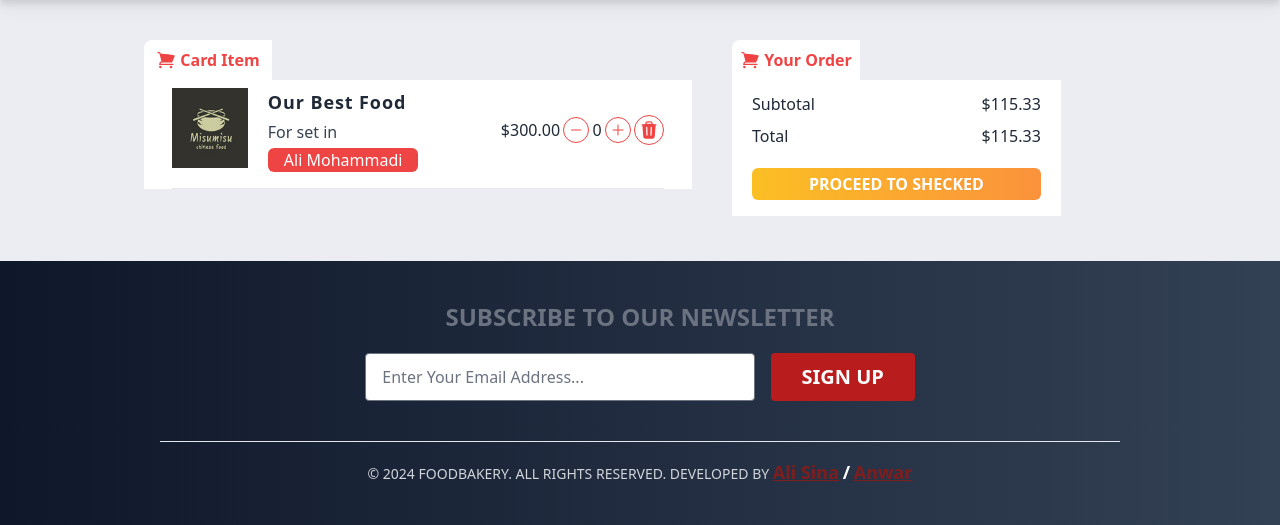
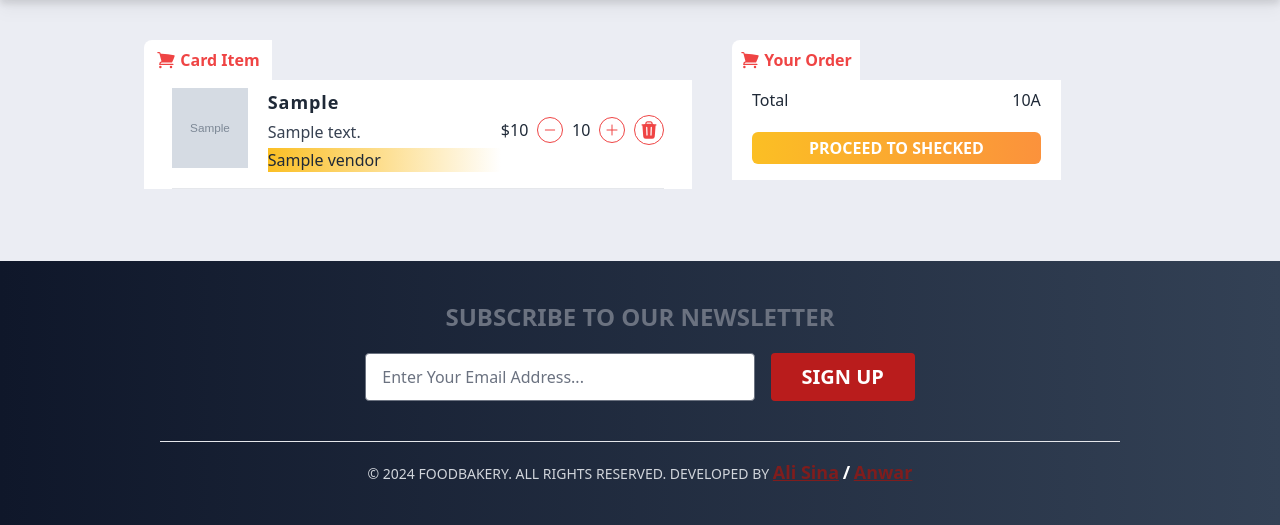
Before and after one commit to Ali-Sina-255/Final-Django-Multi-vendor-restaurant, a Django app: template templates/marketplace/cart.html in a window 1280 px wide. Shown: the part 80-605 px from the top of the page. Run offline with Django 5.2, Linux system fonts and the light colour scheme; the template is opened without the code that fills it: most values are stand-ins (such as "Sample title", 1, 10 or a date in 2020); grey boxes marked "Sample" are stand-in pictures; style sheets or scripts are compiled from the project's sources; some libraries are stand-ins or nearby versions.

Commit message:
cart with ajax

```diff
--- a/config/static/assets/Js/scripts.js
+++ b/config/static/assets/Js/scripts.js
@@ -127,6 +127,7 @@ $(document).ready(function () {
     }
   }
 
+  $(document).ready(function() {
   $(".add_hour").on("click", function (e) {
     e.preventDefault();
     var day = document.getElementById("id_day").value;
@@ -135,7 +136,9 @@ $(document).ready(function () {
     var is_closed = document.getElementById("id_is_closed").checked;
     var csrf_token = $("input[name=csrfmiddlewaretoken]").val();
     var url = document.getElementById("add_hour_url").value;
-    console.log(day, from_hour, to_hour, closed, csrf_token);
+
+    console.log(day, from_hour, to_hour, is_closed, csrf_token);
+
     if (is_closed) {
       is_closed = "True";
       condition = 'day != ""';
@@ -143,6 +146,7 @@ $(document).ready(function () {
       is_closed = "False";
       condition = 'day != "" && from_hour != "" && to_hour != ""';
     }
+
     if (eval(condition)) {
       $.ajax({
         type: "POST",
@@ -156,22 +160,23 @@ $(document).ready(function () {
         },
         success: function (response) {
           if (response.status == "success") {
+            let html;
             if (response.is_closed == "Closed") {
-              html =
-                "<tr id='hour-'+response.id+'><td><b>" +
-                response.day +
-                "</b></td><td>Closed</td><td><a class='remove_hour' data-url='/accounts/vendor/opening_hours/remove/'+response.id+'/'>Remove</a></td></tr>";
+              html = `
+                <tr id="hour-${response.id}">
+                  <td><b>${response.day}</b></td>
+                  <td>Closed</td>
+                  <td><a href="#" class="remove_hour" data-url="/accounts/vendor/opening_hours/remove/${response.id}/">Remove</a></td>
+                </tr>`;
             } else {
-              html =
-                "<tr id='hour-'+response.id+'><td><b>" +
-                response.day +
-                "</b></td><td>" +
-                response.from_hour +
-                " - " +
-                response.to_hour +
-                "</td><td><a class='remove_hour' data-url='/accounts/vendor/opening_hours/remove/'+response.id+'>Remove</a></td></tr>";
+              html = `
+                <tr id="hour-${response.id}">
+                  <td><b>${response.day}</b></td>
+                  <td>${response.from_hour} - ${response.to_hour}</td>
+                  <td><a href="#" class="remove_hour" data-url="/accounts/vendor/opening_hours/remove/${response.id}/">Remove</a></td>
+                </tr>`;
             }
-            $(".opening_hours").append(html);
+            $("table tbody").append(html);
             document.getElementById("opening_hours").reset();
           } else {
             swal(response.message, "", "error");
@@ -179,21 +184,23 @@ $(document).ready(function () {
         },
       });
     } else {
-      swal("Please fill the fill");
+      swal("Please fill in all required fields");
     }
   });
 
   $(document).on("click", ".remove_hour", function (e) {
     e.preventDefault();
-    url = $(this).attr("data-url");
+    var url = $(this).attr("data-url");
     $.ajax({
       type: "GET",
       url: url,
       success: function (response) {
         if (response.status == "success") {
-          document.getElementById("hour-" + response.id).remove();
+          $("#hour-" + response.id).remove();
         }
       },
     });
   });
 });
+
+});
--- a/templates/base.html
+++ b/templates/base.html
@@ -38,6 +38,8 @@
 
 		<!-- Footer -->
 		{% include 'includes/footer.html' %}
+		<script src="https://ajax.googleapis.com/ajax/libs/jquery/3.4.1/jquery.min.js"></script>
+
 		<script src="{% static 'assets/Js/script_slider.js' %}"></script>
 		<script src="{% static 'assets/Js/darkMode.js' %}"></script>
 		<script src="{% static 'assets/Js/responsive_codes.js' %}"></script>
--- a/templates/marketplace/cart.html
+++ b/templates/marketplace/cart.html
@@ -2,8 +2,7 @@
 {% load static %}
 
 {% block content %}
-<!-- Main -->
-    <div class="md:flex mx-5 mb-8 md:mx-0">
+  <div class="md:flex mx-5 mb-8 md:mx-0">
       <!-- Suggested restaurant section -->
       <main class="mt-10 w-full md:flex md:gap-x-10 md:ml-36 md:mx-0">
         <!-- seggested section -->
@@ -32,13 +31,18 @@
                   </div>
                 </div>
                 <div class="w-full" style="background-color: #fff">
+                     <div class="text-center p-5" id='empty_cart' style='display:none'>
+                            <h3>Cart is empty</h3>
+                    </div>
                   <ul class="pt-2 md:mx-5 px-2">
+                     {% if cart_item %}
+                    {% for item in cart_item %}
                     <!--first items -->
                     <li class="flex mb-10 border-b pb-4">
                       <div class="">
                         <img
                           class="w-[80px] h-[80px]"
-                          src="/assets/images/Other Images/fb-restaurant-02.jpg"
+                          src="{{item.food_item.image.url}}"
                           alt=""
                         />
                       </div>
@@ -46,22 +50,20 @@
                         class="ml-5 md:w-[50%] flex flex-col space-y-1 w-[50%]"
                       >
                         <h2 class="font-bold text-lg tracking-wider">
-                          Our Best Food
+                         {{item.food_item|truncatechars:35}}
                         </h2>
-                        <span class="text-gray-700">For set in</span>
-                        <button
-                          class="bg-red-500 text-white md:w-fit px-4 rounded-md"
-                        >
-                          Ali Mohammadi
-                        </button>
+                        <span class="text-gray-700">{{item.food_item.description|truncatechars:50}}</span>
+                        <a href="{% url 'vendor_detail' item.food_item.vendor.vendor_slug %}" class=" bg-gradient-to-r from-[#fbbf24] visited:text-purple-600 ">{{item.food_item.vendor}}</a>
+
                       </div>
                       <div
                         class="flex items-center justify-between md:w-[35%] w-[50%]"
                       >
-                        <div><p>$300.00</p></div>
+                        <div><p>${{item.food_item.price}}</p></div>
                         <div>
                           <i
-                            class="flex justify-center md:justify-between cursor-pointer text-red-500 border border-red-500 rounded-[50%] p-1 text-center"
+                            class="decrease_cart  flex justify-center md:justify-between cursor-pointer text-red-500 border border-red-500 rounded-[50%] p-1 text-center"
+                            data-id='{{item.food_item.id}}' id='{{item.id}}' data-url='{% url "decrease_cart" item.food_item.id %}'
                             ><svg
                               xmlns="http://www.w3.org/2000/svg"
                               fill="none"
@@ -78,10 +80,13 @@
                             </svg>
                           </i>
                         </div>
-                        <div><p>0</p></div>
+                        <div><label id='qty-{{item.food_item.id}}'>0</label></div>
                         <div>
+
+                            {% comment %} in crease  {% endcomment %}
                           <i
-                            class="flex justify-center cursor-pointer text-red-500 border border-red-500 rounded-[50%] p-1 text-center"
+                            class=" add_to_cart flex justify-center cursor-pointer text-red-500 border border-red-500 rounded-[50%] p-1 text-center"
+                            data-id='{{item.food_item.id}}' data-url='{% url "add_to_cart" item.food_item.id %}'
                             ><svg
                               xmlns="http://www.w3.org/2000/svg"
                               fill="none"
@@ -102,7 +107,7 @@
                           <i
                             class="flex justify-center text-red-500 border border-red-500 rounded-[50%] p-1 text-center"
                           >
-                            <button>
+                            <button class='delete_cart'data-id='{{item.id}}' data-url='{% url "delete_cart" item.id %}'>
                               <svg
                                 xmlns="http://www.w3.org/2000/svg"
                                 viewBox="0 0 24 24"
@@ -120,8 +125,17 @@
                         </div>
                       </div>
                     </li>
+                    {% endfor %}
+                     {% else %}
+                        <div class="text-center p-5">
+                            <h3>Cart is empty</h3>
+                        </div>
+                    {% endif%}
                   </ul>
                 </div>
+                 {% for item in cart_item %}
+                    <span id='qty-{{item.food_item.id}}' class='item_qty hidden' data-qty="{{item.quantity}}"></span>
+                {% endfor %}
               </div>
             </li>
 
@@ -149,13 +163,10 @@
             </div>
           </div>
           <div class="md:w-[60%] px-5" style="background-color: #fff">
-            <div class="flex justify-between pt-3">
-              <span>Subtotal</span>
-              <span>$115.33</span>
-            </div>
+
             <div class="flex justify-between py-2">
               <span>Total</span>
-              <span>$115.33</span>
+              <span id='grand_total'>{{grand_total}}A</span>
             </div>
             <div class="pt-3 pb-4">
               <a href="checkout.html">
@@ -170,4 +181,6 @@
         </div>
       </main>
     </div>
+
+
 {% endblock content %}
```
Also changed, not shown: 1 other file.
